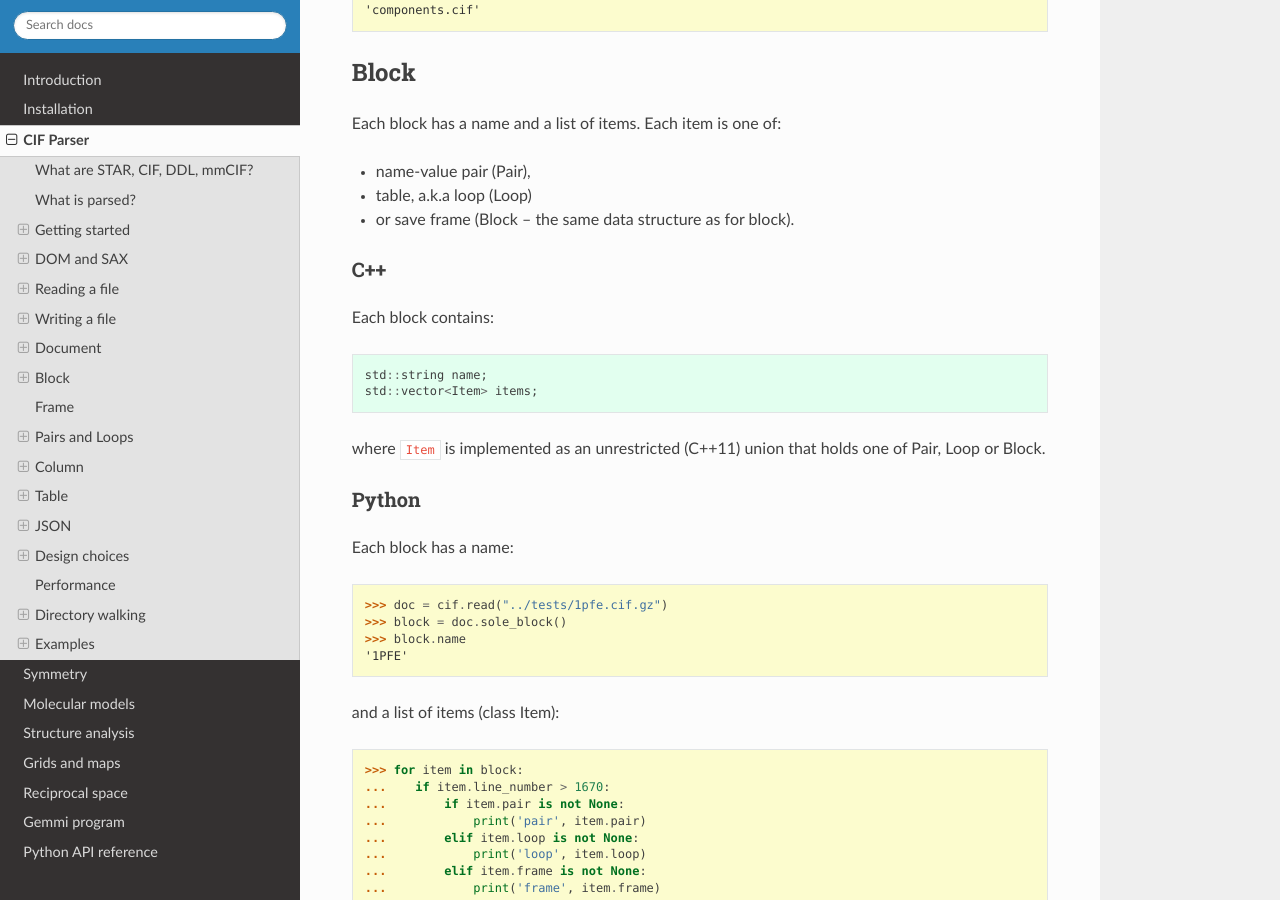
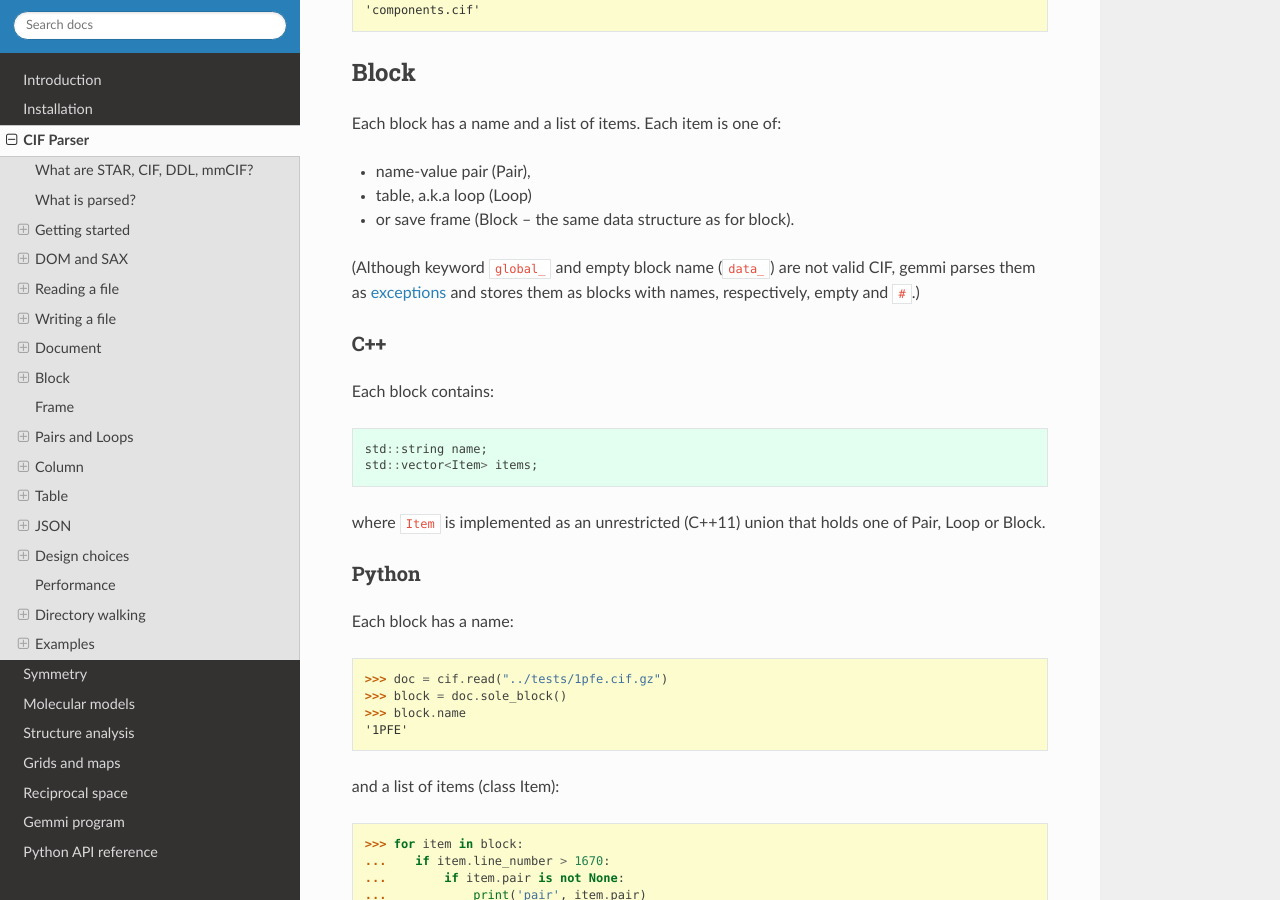
Before and after one commit to project-gemmi/gemmi, a Sphinx documentation site: the page built from docs/cif.rst, in a window 1280 px wide and 900 px high, scrolled down 10768 px. Built offline with Sphinx 7.4.7 and the Read the Docs theme 2.0.0, drawn with Linux system fonts in a browser that asks for light colours.

Commit message:
docs: add note about special block names

```diff
--- a/docs/cif.rst
+++ b/docs/cif.rst
@@ -563,6 +565,10 @@ Each item is one of:
 * name-value pair (Pair),
 * table, a.k.a loop (Loop)
 * or save frame (Block -- the same data structure as for block).
+
+(Although keyword ``global_`` and empty block name (``data_``) are
+not valid CIF, gemmi parses them as :ref:`exceptions <what_is_parsed>`
+and stores them as blocks with names, respectively, empty and ``#``.)
 
 C++
 ---
```
Also changed, not shown: other parts of docs/cif.rst (+2 -0 lines).
